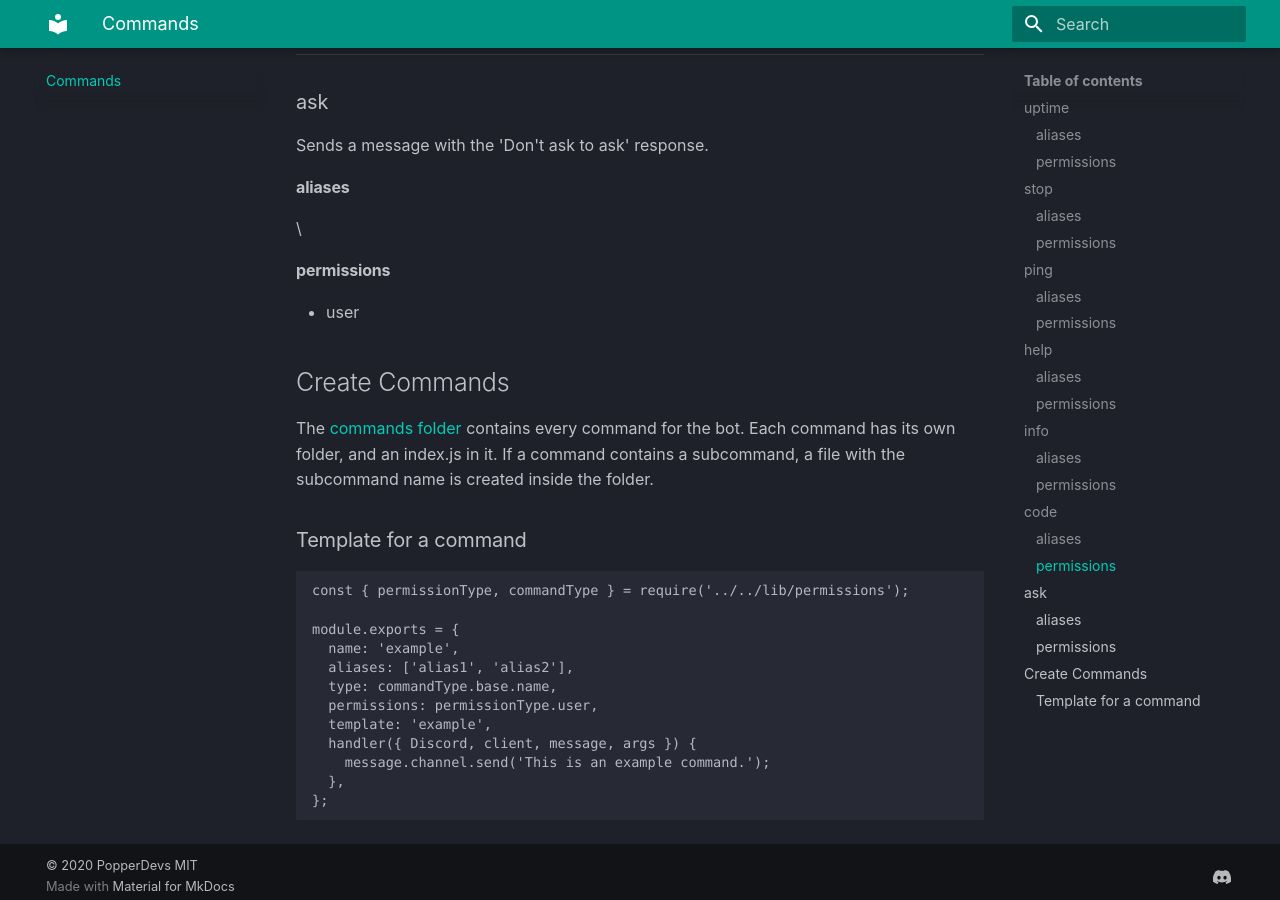
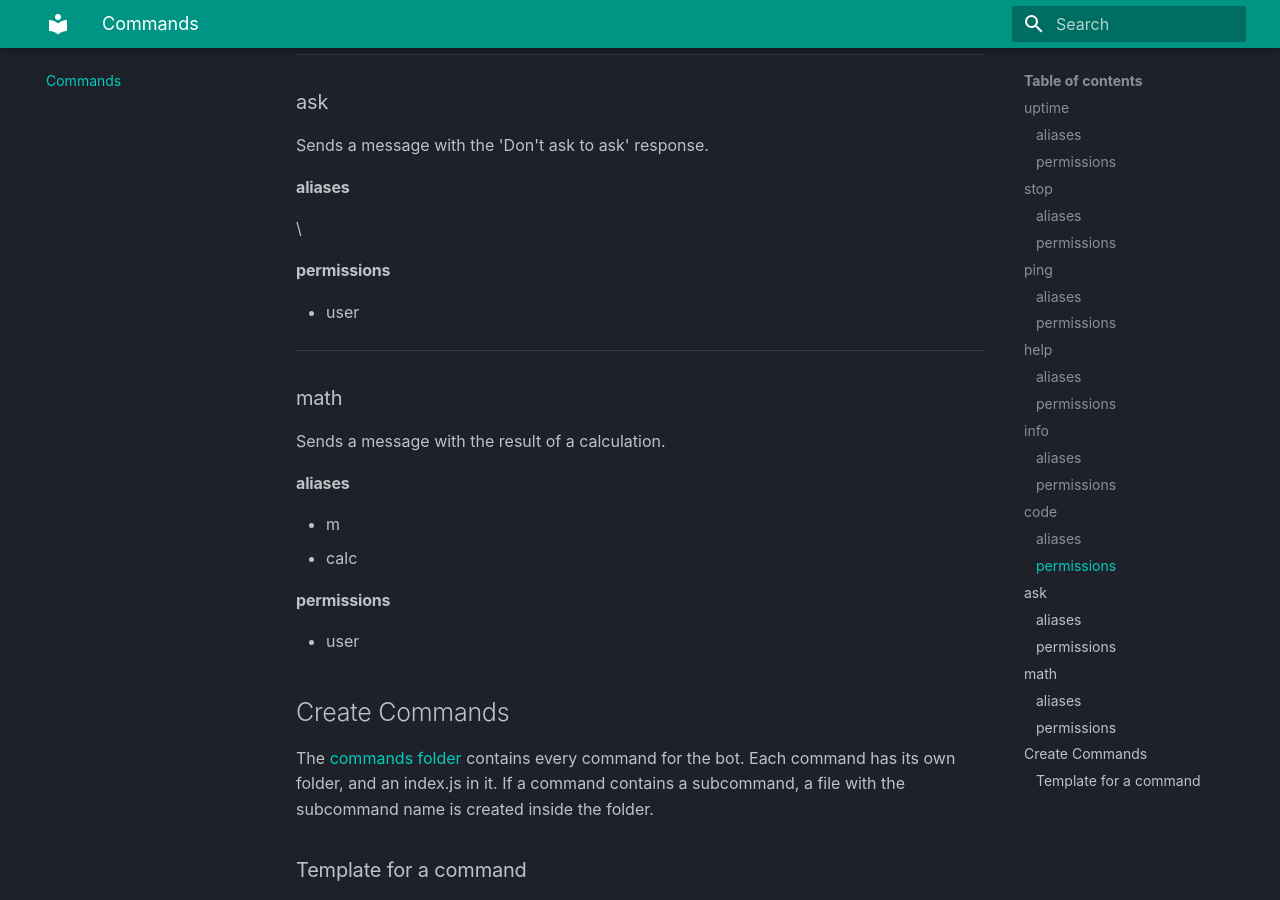
Before and after one commit to PopperDevs/PopperBot-docs, an MkDocs documentation site: the page built from docs/commands.md, in a window 1280 px wide and 900 px high, scrolled down 2017 px. Built offline with MkDocs 1.6.1 and Material for MkDocs 9.7.7, drawn with Linux system fonts in a browser that asks for light colours.

Commit message:
:pencil: added math command

```diff
--- a/docs/commands.md
+++ b/docs/commands.md
@@ -58,6 +58,15 @@ Sends a message with the 'Don't ask to ask' response.
 #### permissions
  - user
 
+ ---
+### math
+Sends a message with the result of a calculation.
+#### aliases
+ - m
+ - calc
+#### permissions
+ - user
+
 ## Create Commands
 
 The [commands folder](https://github.com/PopperDevs/PopperBot/tree/master/commands) contains every command for the bot. Each command has its own folder, and an index.js in it. If a command contains a subcommand, a file with the subcommand name is created inside the folder.
```
